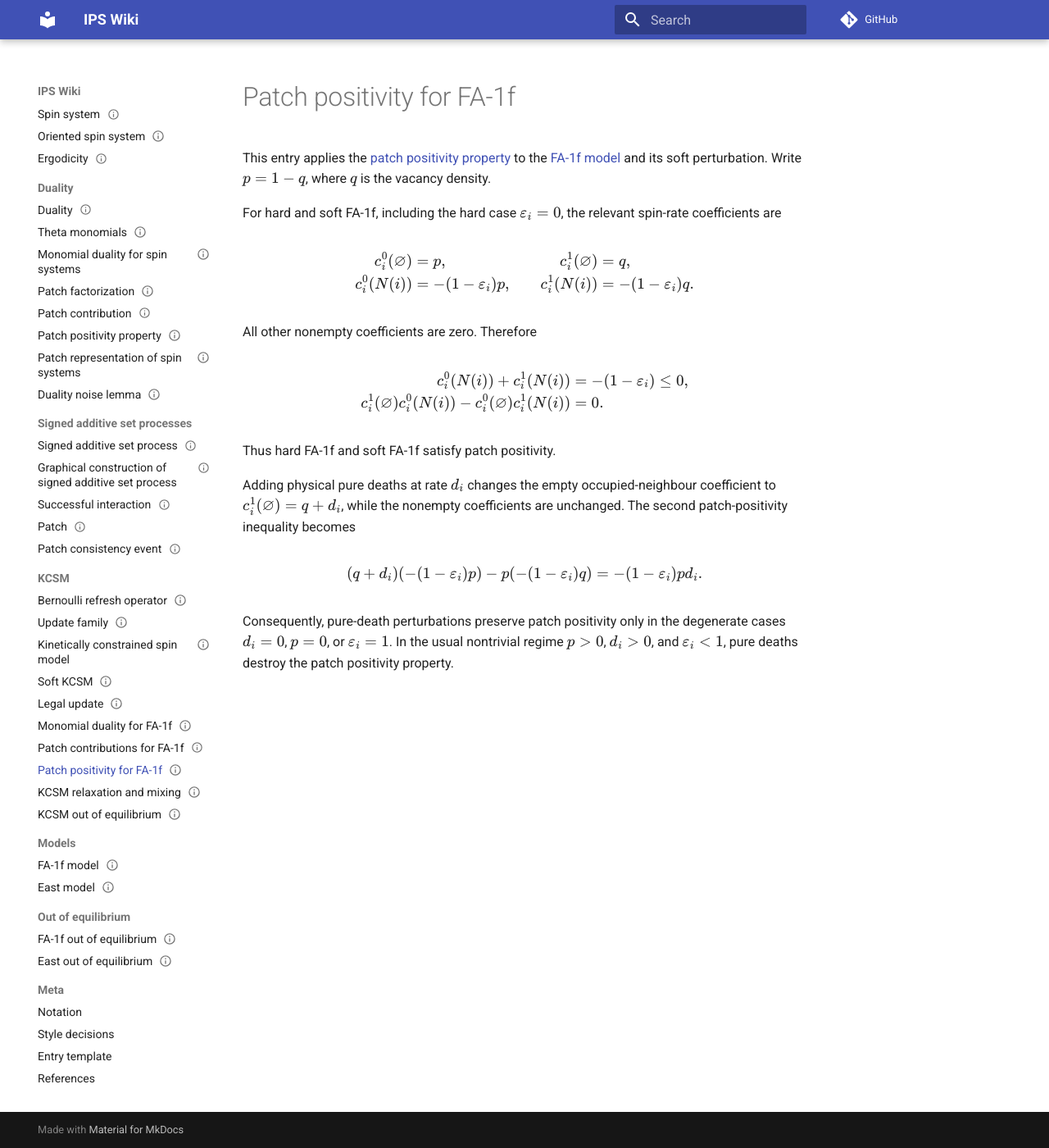
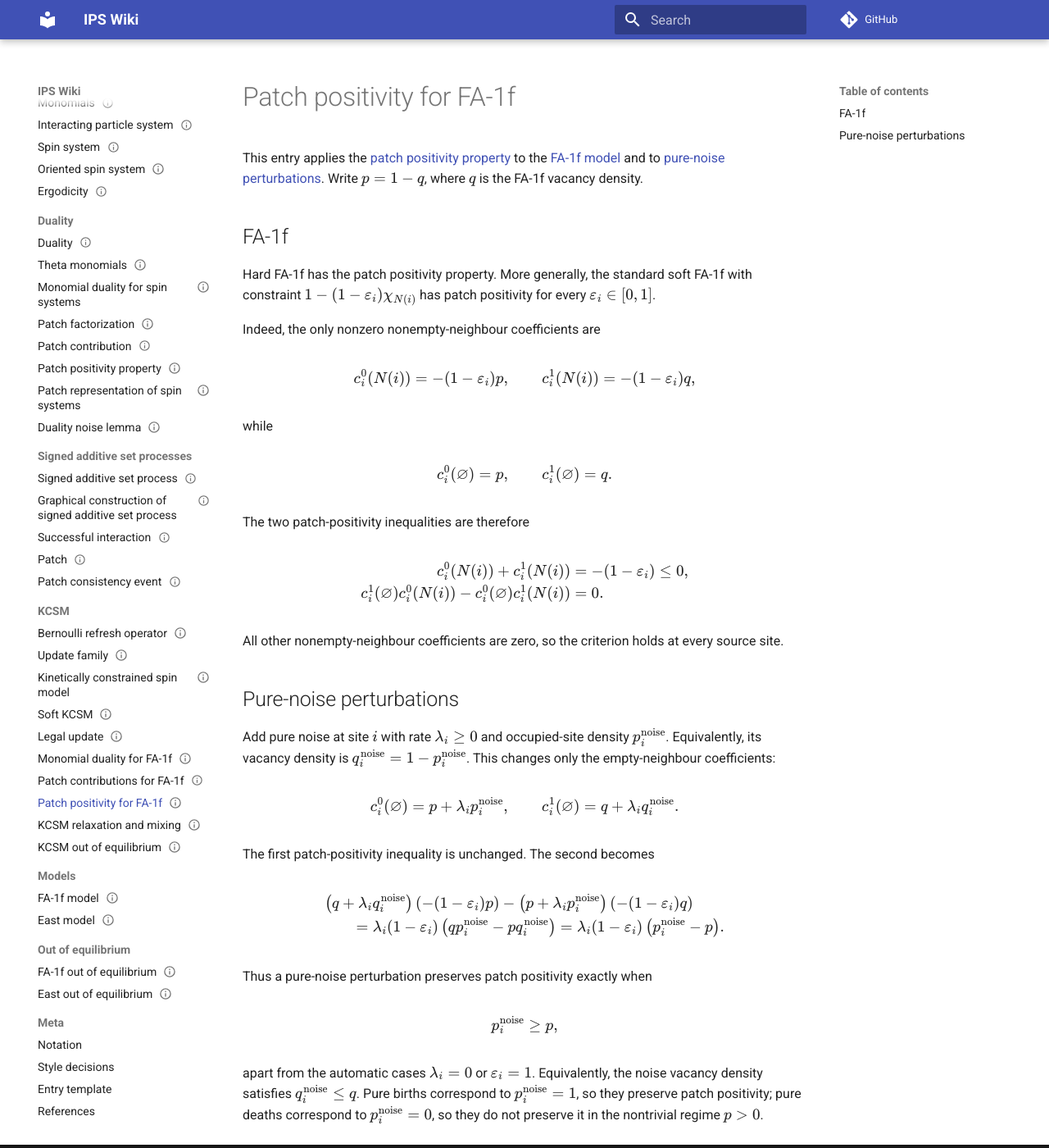
Before and after one commit to maciejgluchowski86-beep/ips-wiki, an MkDocs documentation site: the page built from docs/entries/patch-positivity-for-fa-1f.md, in a window 1280 px wide and 1400 px high. Shown: the whole window at 82% size. Built offline with MkDocs 1.6.1 and Material for MkDocs 9.7.7, drawn with Linux system fonts in a browser that asks for light colours; comment, search, counter and statistics services are not loaded.

Commit message:
simplify FA-1f patch positivity entry

```diff
--- a/docs/entries/patch-positivity-for-fa-1f.md
+++ b/docs/entries/patch-positivity-for-fa-1f.md
@@ -11,39 +11,68 @@ tags:
 
 # Patch positivity for FA-1f
 
-This entry applies the [patch positivity property](patch-positivity-property.md) to the [FA-1f model](fa-1f-model.md) and its soft perturbation. Write \(p=1-q\), where \(q\) is the vacancy density.
+This entry applies the [patch positivity property](patch-positivity-property.md) to the [FA-1f model](fa-1f-model.md) and to [pure-noise perturbations](pure-noise-spin-system.md). Write \(p=1-q\), where \(q\) is the FA-1f vacancy density.
 
-For hard and soft FA-1f, including the hard case \(\varepsilon_i=0\), the relevant spin-rate coefficients are
+## FA-1f
+
+Hard FA-1f has the patch positivity property. More generally, the standard soft FA-1f with constraint \(1-(1-\varepsilon_i)\chi_{N(i)}\) has patch positivity for every \(\varepsilon_i\in[0,1]\).
+
+Indeed, the only nonzero nonempty-neighbour coefficients are
+
+$$
+ c_i^0(N(i))=-(1-\varepsilon_i)p,
+\qquad
+ c_i^1(N(i))=-(1-\varepsilon_i)q,
+$$
+
+while
+
+$$
+ c_i^0(\vn)=p,
+\qquad
+ c_i^1(\vn)=q.
+$$
+
+The two patch-positivity inequalities are therefore
 
 $$
 \begin{aligned}
-c_i^0(\vn)&=p,
-&
-c_i^1(\vn)&=q,
+ c_i^0(N(i))+c_i^1(N(i))&=-(1-\varepsilon_i)\le0,
 \\
-c_i^0(N(i))&=-(1-\varepsilon_i)p,
-&
-c_i^1(N(i))&=-(1-\varepsilon_i)q.
+ c_i^1(\vn)c_i^0(N(i))-c_i^0(\vn)c_i^1(N(i))&=0.
 \end{aligned}
 $$
 
-All other nonempty coefficients are zero. Therefore
+All other nonempty-neighbour coefficients are zero, so the criterion holds at every source site.
+
+## Pure-noise perturbations
+
+Add pure noise at site \(i\) with rate \(\lambda_i\ge0\) and occupied-site density \(p_i^{\mathrm{noise}}\). Equivalently, its vacancy density is \(q_i^{\mathrm{noise}}=1-p_i^{\mathrm{noise}}\). This changes only the empty-neighbour coefficients:
+
+$$
+ c_i^0(\vn)=p+\lambda_i p_i^{\mathrm{noise}},
+\qquad
+ c_i^1(\vn)=q+\lambda_i q_i^{\mathrm{noise}}.
+$$
+
+The first patch-positivity inequality is unchanged. The second becomes
 
 $$
 \begin{aligned}
-c_i^0(N(i))+c_i^1(N(i))&=-(1-\varepsilon_i)\le0,
+&\left(q+\lambda_i q_i^{\mathrm{noise}}\right)\left(-(1-\varepsilon_i)p\right)
+-
+\left(p+\lambda_i p_i^{\mathrm{noise}}\right)\left(-(1-\varepsilon_i)q\right)
 \\
-c_i^1(\vn)c_i^0(N(i))-c_i^0(\vn)c_i^1(N(i))&=0.
+&\qquad
+=\lambda_i(1-\varepsilon_i)\left(qp_i^{\mathrm{noise}}-p q_i^{\mathrm{noise}}\right)
+=\lambda_i(1-\varepsilon_i)\left(p_i^{\mathrm{noise}}-p\right).
 \end{aligned}
 $$
 
-Thus hard FA-1f and soft FA-1f satisfy patch positivity.
-
-Adding physical pure deaths at rate \(d_i\) changes the empty occupied-neighbour coefficient to \(c_i^1(\vn)=q+d_i\), while the nonempty coefficients are unchanged. The second patch-positivity inequality becomes
+Thus a pure-noise perturbation preserves patch positivity exactly when
 
 $$
-(q+d_i)(-(1-\varepsilon_i)p)-p (-(1-\varepsilon_i)q)
-=-(1-\varepsilon_i)p d_i.
+ p_i^{\mathrm{noise}}\ge p,
 $$
 
-Consequently, pure-death perturbations preserve patch positivity only in the degenerate cases \(d_i=0\), \(p=0\), or \(\varepsilon_i=1\). In the usual nontrivial regime \(p>0\), \(d_i>0\), and \(\varepsilon_i<1\), pure deaths destroy the patch positivity property.
+apart from the automatic cases \(\lambda_i=0\) or \(\varepsilon_i=1\). Equivalently, the noise vacancy density satisfies \(q_i^{\mathrm{noise}}\le q\). Pure births correspond to \(p_i^{\mathrm{noise}}=1\), so they preserve patch positivity; pure deaths correspond to \(p_i^{\mathrm{noise}}=0\), so they do not preserve it in the nontrivial regime \(p>0\).
```
